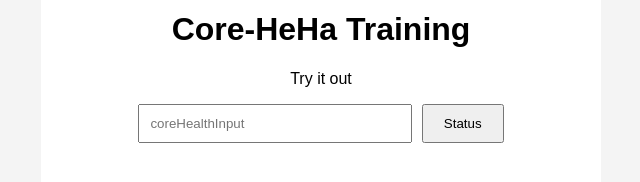
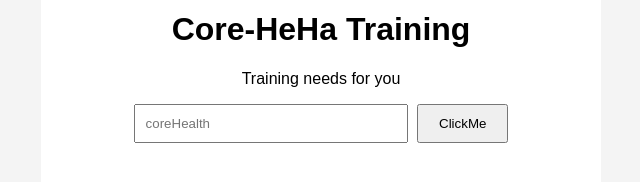
Before and after one commit to makredghub/Core-HeHa, a website: page public/index.html in a window 1280 px wide. Shown: the part 140-322 px from the top of the page, without its empty margins (319-959 px from the left). Drawn offline with Linux system fonts and the light colour scheme.

Commit message:
Attempt 5: Text and button changes

```diff
--- a/public/index.html
+++ b/public/index.html
@@ -17,11 +17,11 @@
 
         <h1>Core-HeHa Training</h1>
 
-        <p>Try it out</p>
+        <p>Training needs for you</p>
 
-        <input type="text" id="coreHealthInput" placeholder="coreHealthInput">
+        <input type="text" id="coreHealthInput" placeholder="coreHealth">
 
-        <button id="coreHealthButton">Status</button>
+        <button id="coreHealthButton">ClickMe</button>
 
         <h2 id="message"></h2>
 
```
